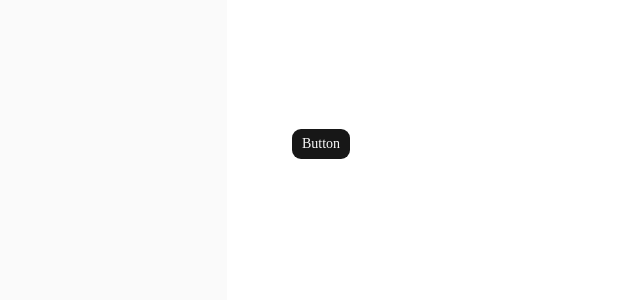
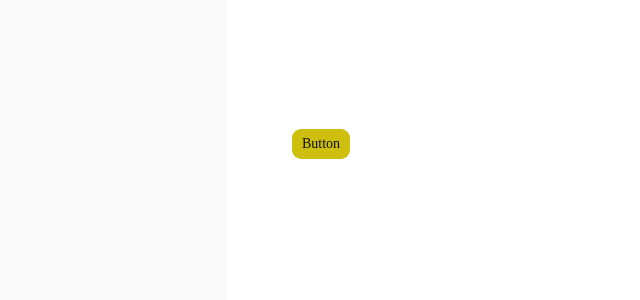
Before and after one commit to riarana1/estore-amazona, a Next.js app: page / in a window 1280 px wide. Shown: the top 300 px of the page, without its empty margins (29-669 px from the left). Built offline with nearby package versions, Linux system fonts and the light colour scheme.

Commit message:
01a-change-globals-file

```diff
--- a/app/globals.css
+++ b/app/globals.css
@@ -1,6 +1,6 @@
-@import "tailwindcss";
-@import "tw-animate-css";
-@import "shadcn/tailwind.css";
+@import 'tailwindcss';
+@import 'tw-animate-css';
+@import 'shadcn/tailwind.css';
 
 @custom-variant dark (&:is(.dark *));
 
@@ -50,13 +50,13 @@
 
 :root {
   --background: oklch(1 0 0);
-  --foreground: oklch(0.145 0 0);
+  --foreground: oklch(79.314% 0.16522 103.356);
   --card: oklch(1 0 0);
   --card-foreground: oklch(0.145 0 0);
   --popover: oklch(1 0 0);
   --popover-foreground: oklch(0.145 0 0);
-  --primary: oklch(0.205 0 0);
-  --primary-foreground: oklch(0.985 0 0);
+  --primary: oklch(79.314% 0.16522 103.356);
+  --primary-foreground: oklch(16.497% 0.00167 16.71);
   --secondary: oklch(0.97 0 0);
   --secondary-foreground: oklch(0.205 0 0);
   --muted: oklch(0.97 0 0);
```
